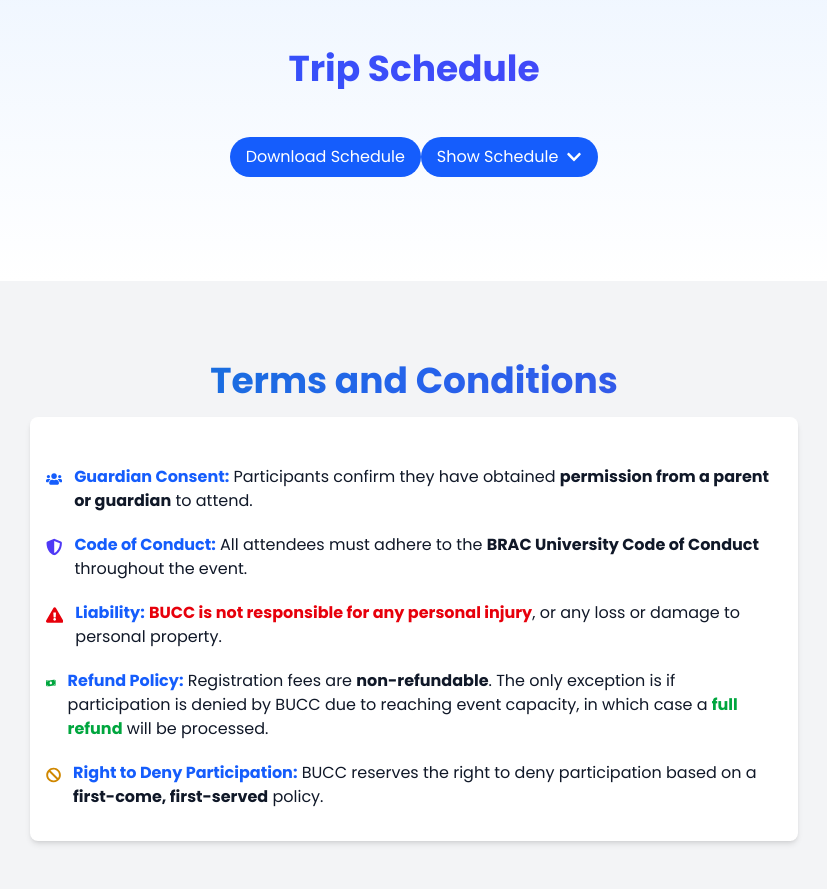
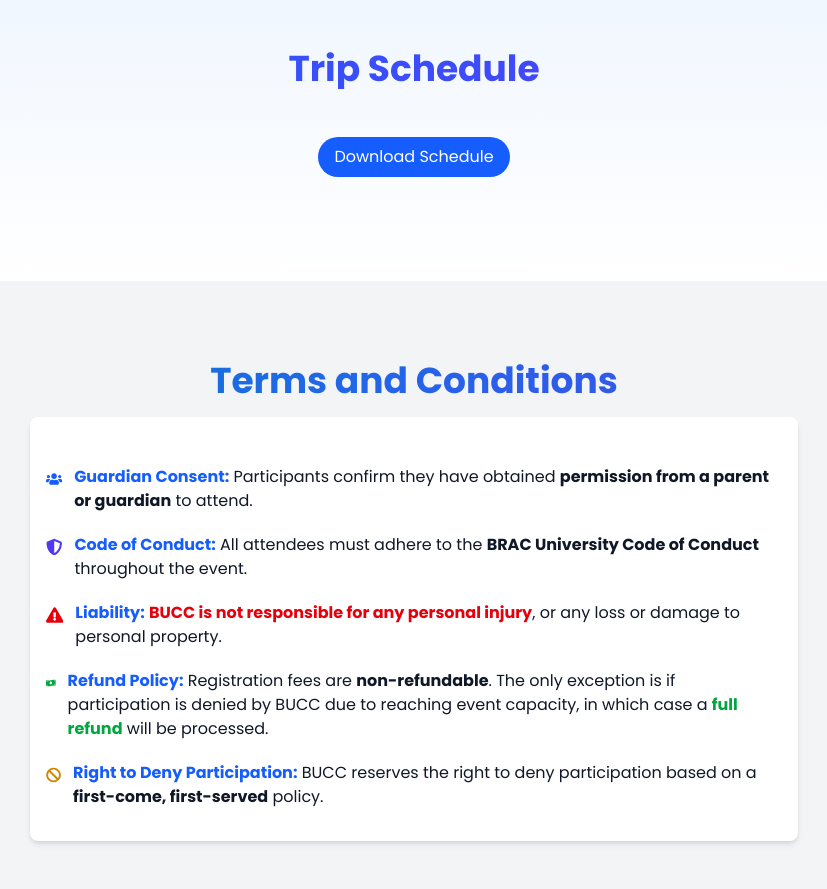
Before and after one commit to hh-abir/bucc-day-trip-2025, a Next.js app: page / in a window 1280 px wide. Shown: the part 3540-4429 px from the top of the page, without its empty margins (226-1053 px from the left). Built offline with nearby package versions, Linux system fonts and the light colour scheme.

Commit message:
Update Schedule.tsx

```diff
--- a/app/components/Schedule.tsx
+++ b/app/components/Schedule.tsx
@@ -57,13 +57,7 @@
 >
   Download Schedule
 </a>
-          <button
-            onClick={toggleExpanded}
-            className="flex items-center gap-2 px-4 py-2 bg-blue-600 text-white rounded-full hover:bg-blue-700 transition"
-          >
-            {isExpanded ? 'Hide Schedule' : 'Show Schedule'}
-            {isExpanded ? <FaChevronUp /> : <FaChevronDown />}
-          </button>
+
         </div>
 
         <motion.div
```
